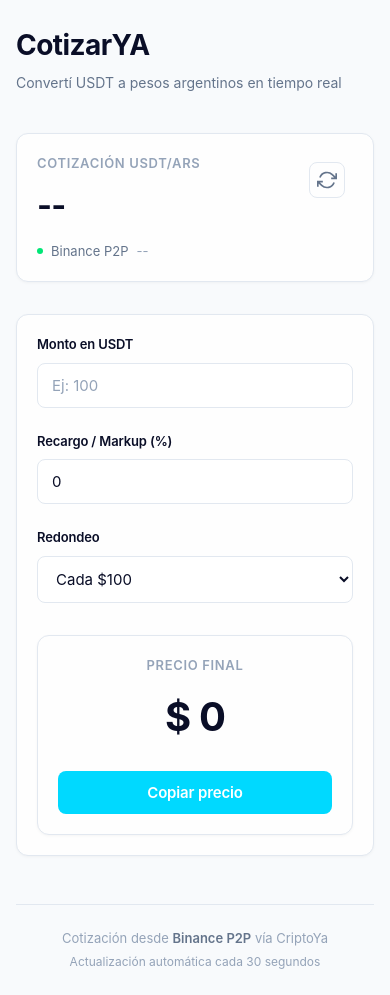
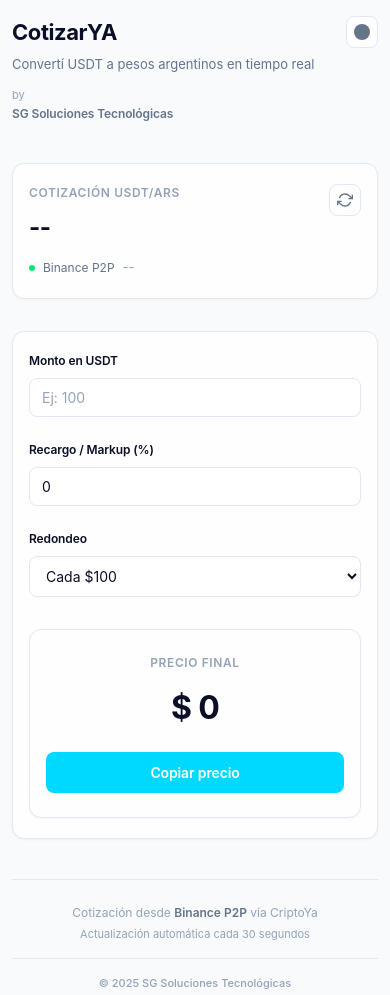
Before and after one commit to santiagogimenez/CotizarYA, a website: page public/index.html in a window 390 px wide. Drawn offline with Linux system fonts and the light colour scheme; no server answers.

Commit message:
mejorado

```diff
--- a/public/app.js
+++ b/public/app.js
@@ -13,14 +13,29 @@ const elements = {
   rounding: document.getElementById('rounding'),
   resultValue: document.getElementById('resultValue'),
   btnCopy: document.getElementById('btnCopy'),
-  statusMessage: document.getElementById('statusMessage')
+  statusMessage: document.getElementById('statusMessage'),
+  themeToggle: document.getElementById('themeToggle')
 };
 
 // Inicializar la aplicación
 async function init() {
+  loadTheme();
   await fetchRate();
   setupEventListeners();
   startAutoRefresh();
+}
+
+// Gestión del tema oscuro
+function loadTheme() {
+  const savedTheme = localStorage.getItem('theme') || 'light';
+  document.documentElement.setAttribute('data-theme', savedTheme);
+}
+
+function toggleTheme() {
+  const currentTheme = document.documentElement.getAttribute('data-theme');
+  const newTheme = currentTheme === 'dark' ? 'light' : 'dark';
+  document.documentElement.setAttribute('data-theme', newTheme);
+  localStorage.setItem('theme', newTheme);
 }
 
 // Obtener la cotización desde el backend
@@ -116,6 +131,7 @@ async function copyToClipboard() {
 function setupEventListeners() {
   elements.btnRefresh.addEventListener('click', () => fetchRate(true));
   elements.btnCopy.addEventListener('click', copyToClipboard);
+  elements.themeToggle.addEventListener('click', toggleTheme);
 
   elements.usdtAmount.addEventListener('input', calculatePrice);
   elements.markup.addEventListener('input', calculatePrice);
--- a/public/index.html
+++ b/public/index.html
@@ -9,8 +9,19 @@
 <body>
   <div class="container">
     <header>
-      <h1>CotizarYA</h1>
-      <p class="subtitle">Convertí USDT a pesos argentinos en tiempo real</p>
+      <div class="header-top">
+        <div>
+          <h1>CotizarYA</h1>
+          <p class="subtitle">Convertí USDT a pesos argentinos en tiempo real</p>
+        </div>
+        <button class="theme-toggle" id="themeToggle" aria-label="Cambiar tema">
+          <span class="theme-icon"></span>
+        </button>
+      </div>
+      <div class="branding">
+        <span class="branding-text">by</span>
+        <span class="branding-name">SG Soluciones Tecnológicas</span>
+      </div>
     </header>
 
     <main>
@@ -80,6 +91,7 @@
     <footer>
       <p>Cotización desde <strong>Binance P2P</strong> vía CriptoYa</p>
       <p class="footer-note">Actualización automática cada 30 segundos</p>
+      <p class="footer-brand">© 2025 SG Soluciones Tecnológicas</p>
     </footer>
   </div>
 
--- a/public/styles.css
+++ b/public/styles.css
@@ -21,6 +21,23 @@
   --shadow-lg: 0 10px 20px rgba(0, 0, 0, 0.08);
 }
 
+[data-theme="dark"] {
+  --primary: #ffffff;
+  --accent: #00d9ff;
+  --accent-hover: #00b8d4;
+  --success: #00e676;
+  --text-primary: #f8fafc;
+  --text-secondary: #94a3b8;
+  --text-muted: #64748b;
+  --bg-primary: #0f172a;
+  --bg-secondary: #0a0e27;
+  --bg-card: #1e293b;
+  --border: #334155;
+  --shadow-sm: 0 1px 3px rgba(0, 0, 0, 0.3);
+  --shadow-md: 0 4px 6px rgba(0, 0, 0, 0.4);
+  --shadow-lg: 0 10px 20px rgba(0, 0, 0, 0.5);
+}
+
 body {
   font-family: -apple-system, BlinkMacSystemFont, 'Segoe UI', 'Inter', system-ui, sans-serif;
   background: var(--bg-secondary);
@@ -42,6 +59,13 @@ header {
   margin-bottom: 40px;
 }
 
+.header-top {
+  display: flex;
+  justify-content: space-between;
+  align-items: flex-start;
+  margin-bottom: 12px;
+}
+
 header h1 {
   font-size: 2rem;
   font-weight: 700;
@@ -54,6 +78,69 @@ header h1 {
   font-size: 0.95rem;
   color: var(--text-secondary);
   font-weight: 400;
+}
+
+.branding {
+  display: flex;
+  align-items: center;
+  gap: 6px;
+  margin-top: 8px;
+}
+
+.branding-text {
+  font-size: 0.75rem;
+  color: var(--text-muted);
+  font-weight: 400;
+}
+
+.branding-name {
+  font-size: 0.8125rem;
+  color: var(--text-secondary);
+  font-weight: 600;
+  letter-spacing: -0.01em;
+}
+
+.theme-toggle {
+  background: var(--bg-card);
+  border: 1px solid var(--border);
+  border-radius: 8px;
+  width: 36px;
+  height: 36px;
+  display: flex;
+  align-items: center;
+  justify-content: center;
+  cursor: pointer;
+  transition: all 0.2s ease;
+  padding: 0;
+}
+
+.theme-toggle:hover {
+  background: var(--bg-secondary);
+  border-color: var(--text-muted);
+}
+
+.theme-icon {
+  width: 18px;
+  height: 18px;
+  border-radius: 50%;
+  background: var(--text-secondary);
+  position: relative;
+  transition: all 0.3s ease;
+}
+
+[data-theme="dark"] .theme-icon {
+  background: transparent;
+  box-shadow: inset -4px -4px 0 0 var(--text-secondary);
+  transform: rotate(-25deg);
+}
+
+.theme-toggle:hover .theme-icon {
+  background: var(--text-primary);
+}
+
+[data-theme="dark"] .theme-toggle:hover .theme-icon {
+  background: transparent;
+  box-shadow: inset -4px -4px 0 0 var(--text-primary);
 }
 
 main {
@@ -311,34 +398,144 @@ footer strong {
   font-size: 0.75rem;
 }
 
+.footer-brand {
+  margin-top: 16px;
+  padding-top: 16px;
+  border-top: 1px solid var(--border);
+  color: var(--text-muted);
+  font-size: 0.75rem;
+  font-weight: 500;
+}
+
 @media (max-width: 640px) {
   .container {
+    padding: 20px 16px;
+  }
+
+  .header-top {
+    align-items: flex-start;
+  }
+
+  header h1 {
+    font-size: 1.5rem;
+  }
+
+  .subtitle {
+    font-size: 0.8125rem;
+  }
+
+  .branding {
+    flex-direction: column;
+    align-items: flex-start;
+    gap: 2px;
+  }
+
+  .branding-text {
+    font-size: 0.6875rem;
+  }
+
+  .branding-name {
+    font-size: 0.75rem;
+  }
+
+  .theme-toggle {
+    width: 32px;
+    height: 32px;
+    flex-shrink: 0;
+  }
+
+  .theme-icon {
+    width: 16px;
+    height: 16px;
+  }
+
+  .rate-card,
+  .calculator-card {
+    padding: 20px 16px;
+  }
+
+  .result-card {
     padding: 24px 16px;
   }
 
-  header h1 {
+  .rate-info {
+    padding-right: 50px;
+  }
+
+  .rate-label {
+    font-size: 0.75rem;
+  }
+
+  .rate-value {
     font-size: 1.75rem;
   }
 
-  .subtitle {
+  .rate-source {
+    font-size: 0.75rem;
+  }
+
+  .btn-refresh {
+    width: 32px;
+    height: 32px;
+    top: 20px;
+    right: 16px;
+  }
+
+  .btn-refresh svg {
+    width: 16px;
+    height: 16px;
+  }
+
+  .form-group label {
+    font-size: 0.75rem;
+  }
+
+  .form-group input,
+  .form-group select {
+    padding: 10px 12px;
     font-size: 0.875rem;
   }
 
-  .rate-card,
-  .calculator-card,
-  .result-card {
-    padding: 20px;
-  }
-
-  .rate-value {
-    font-size: 2rem;
+  .result-label {
+    font-size: 0.75rem;
   }
 
   .result-value {
-    font-size: 2.5rem;
+    font-size: 2.25rem;
+    margin-bottom: 20px;
   }
 
   .btn-copy {
     width: 100%;
+    padding: 12px 24px;
+    font-size: 0.875rem;
+  }
+
+  footer {
+    font-size: 0.75rem;
+    margin-top: 40px;
+  }
+
+  .footer-note,
+  .footer-brand {
+    font-size: 0.6875rem;
   }
 }
+
+@media (max-width: 400px) {
+  .container {
+    padding: 16px 12px;
+  }
+
+  header h1 {
+    font-size: 1.375rem;
+  }
+
+  .rate-value {
+    font-size: 1.5rem;
+  }
+
+  .result-value {
+    font-size: 2rem;
+  }
+}
```
